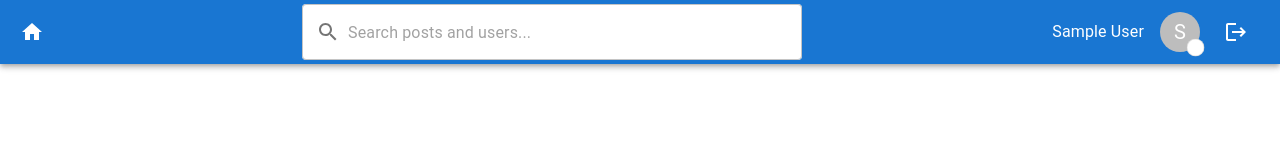
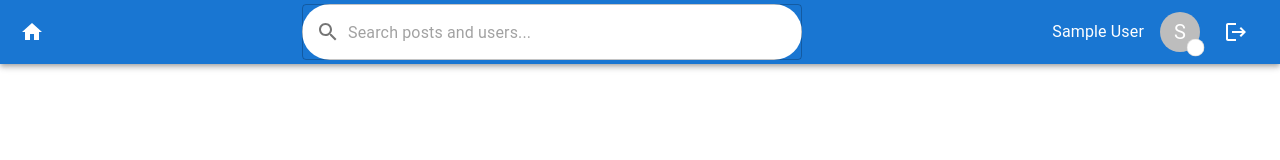
Before and after one commit to p1tap/final-project, a Next.js app: page /register in a window 1280 px wide. Shown: the top 160 px of the page. Built offline with nearby package versions, Linux system fonts and the light colour scheme; sample sign-in values are in the browser's storage.

Commit message:
Update Header.tsx

```diff
--- a/app/components/Header.tsx
+++ b/app/components/Header.tsx
@@ -87,7 +87,7 @@ const Header = () => {
               value={searchQuery}
               onChange={(e) => setSearchQuery(e.target.value)}
               onKeyPress={handleSearch}
-              sx={{ width: '50%', backgroundColor: 'white', borderRadius: 1 }}
+              sx={{ width: '50%', backgroundColor: 'white', borderRadius: 8 }}
               InputProps={{
                 startAdornment: (
                   <InputAdornment position="start">
```
